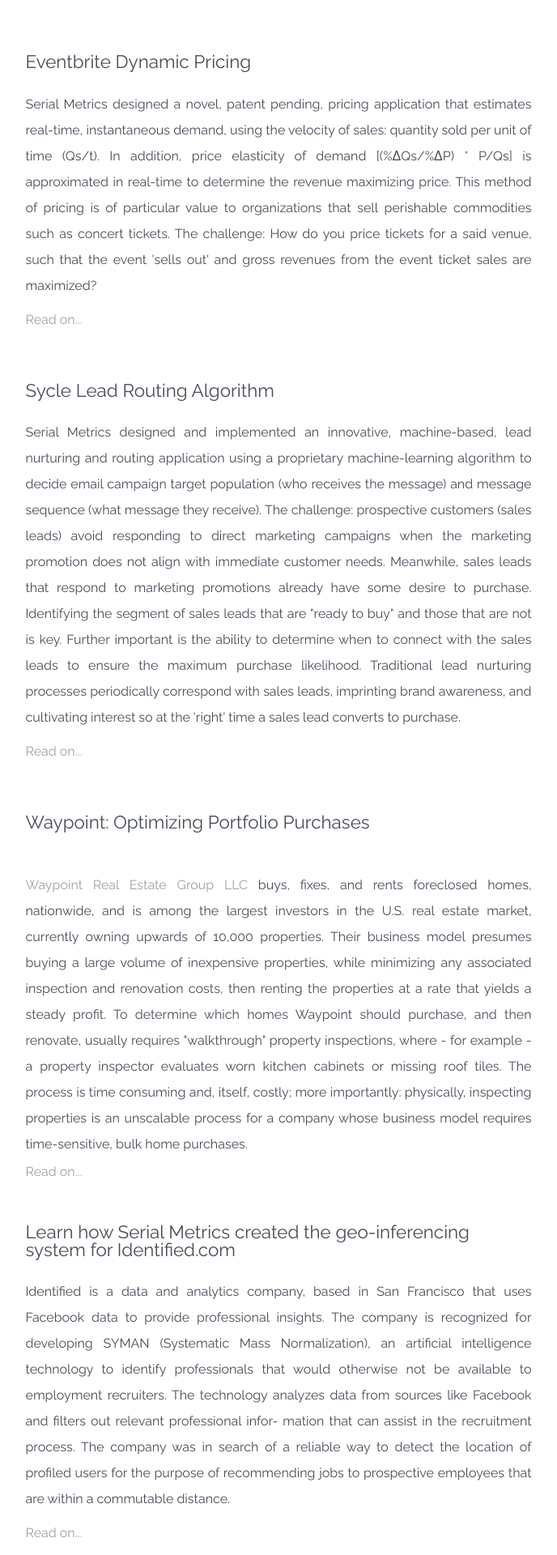
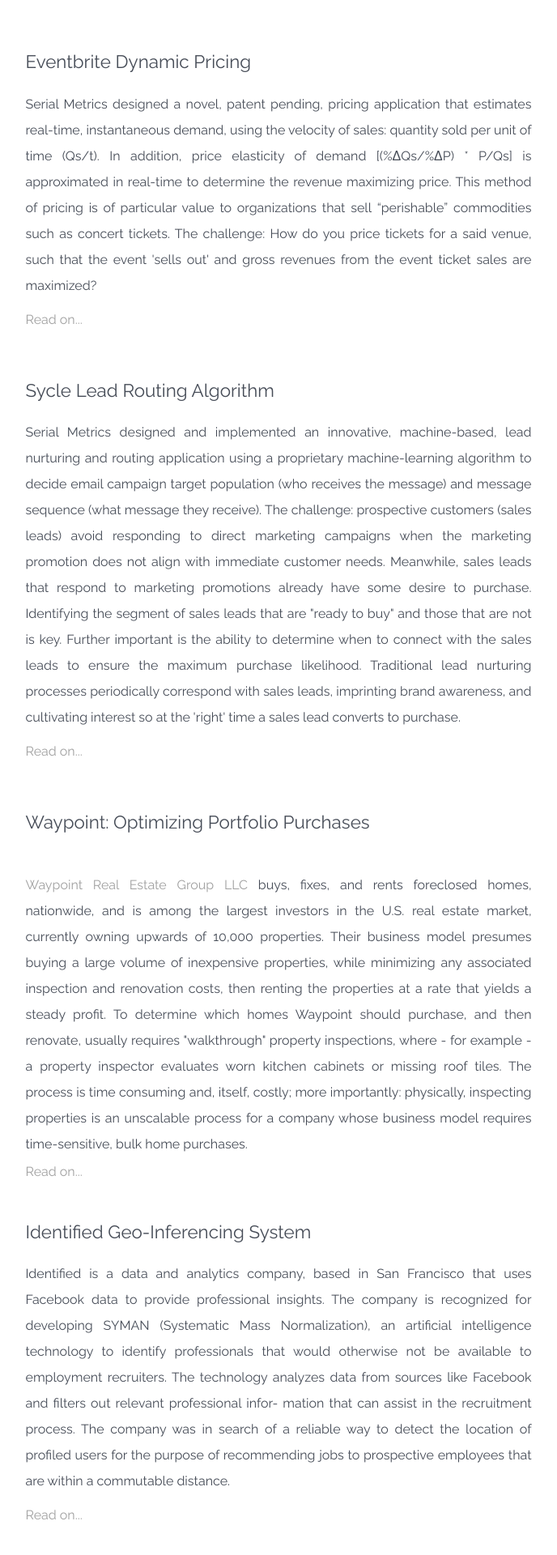
Before and after one commit to wreckslouie/serialmetrics, a PHP site: page /case_studies.php in a window 1280 px wide; the page is wider, and only the part inside the window is pictured. Shown: the part 710-2630 px from the top of that part at 81% size, without its empty margins (296-984 px from the left). Run offline with PHP 8.4, Linux system fonts and the light colour scheme; some libraries are stand-ins or nearby versions.

Commit message:
did some modification on case_studies page

```diff
--- a/case_studies.php
+++ b/case_studies.php
@@ -123,7 +123,7 @@
 					instantaneous demand, using the velocity of sales: quantity sold per unit of time (Qs/t). In
 					addition, price elasticity of demand [(&#37;&Delta;Qs/&#37;&Delta;P) * P/Qs] is approximated in real-time to
 					determine the revenue maximizing price. This method of pricing is of particular value to
-					organizations that sell perishable commodities such as concert tickets. <strong>The challenge:
+					organizations that sell &ldquo;perishable&rdquo; commodities such as concert tickets. <strong>The challenge:
 					</strong>How do you price tickets for a said venue, such that the event 'sells out' and gross
 					revenues from the event ticket sales are maximized?
 					<a class="more">Read on...</a>
@@ -885,7 +885,7 @@
 
 		<div class="case-study">
 			<div class="case-study-intro">
-				<h2>Learn how Serial Metrics created the geo-inferencing system for Identified.com</h2>
+				<h2>Identified Geo-Inferencing System</h2>
 				<p>
 					Identified is a data and analytics company, based in San Francisco that uses Facebook data
 					to provide professional insights. The company is recognized for developing SYMAN (Systematic Mass Normalization),
@@ -894,21 +894,21 @@
 					professional infor- mation that can assist in the recruitment process. The company was in search of a reliable
 					way to detect the location of profiled users for the purpose of recommending jobs to prospective employees that are
 					within a commutable distance.
-					<a class="more download-btn" data-file="attachments/identified.pdf">Read on...</a>
+					<a class="more" href="attachments/identified.pdf" target="_blank">Read on...</a>
 				</p>
 			</div>
 		</div>	<!-- .case-study -->
 
 		<div class="case-study">
 			<div class="case-study-intro">
-				<h2>Learn how Serial Metrics built the Atypon article recommendation engine</h2>
+				<h2>Atypon Article Recommendation Engine</h2>
 				<p>
 					Atypon, an enterprise technology company, based in Silicon Valley, delivers libraries and
 					academic institutions an electronic publishing platform. Atypon hosts more than 17 million
 					journal articles, 100,000 eBooks, and many other types of scientific and scholarly content
 					for leading publishers worldwide. The company was in search of a reliable way to improve audience
 					engagement by allowing readers to discover new, relevant, content.
-					<a class="more download-btn" data-file="attachments/Atypon.pdf">Read on...</a>
+					<a class="more" href="attachments/Atypon.pdf" target="_blank">Read on...</a>
 				</p>
 			</div>
 		</div>	<!-- .case-study -->
```
